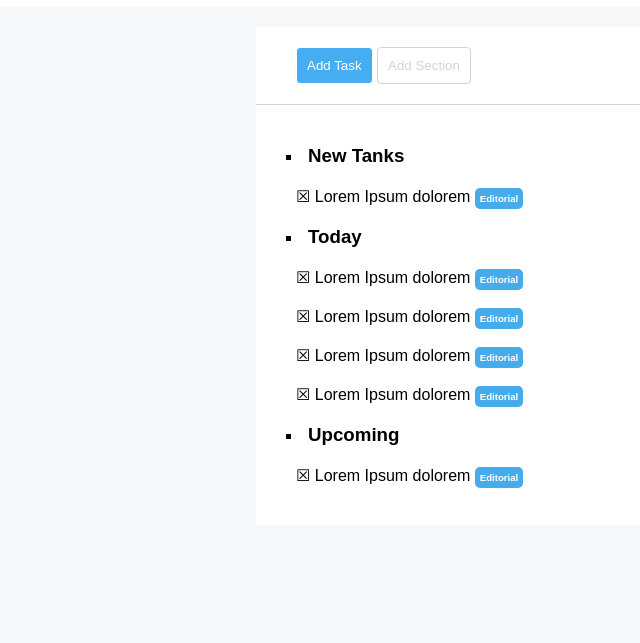
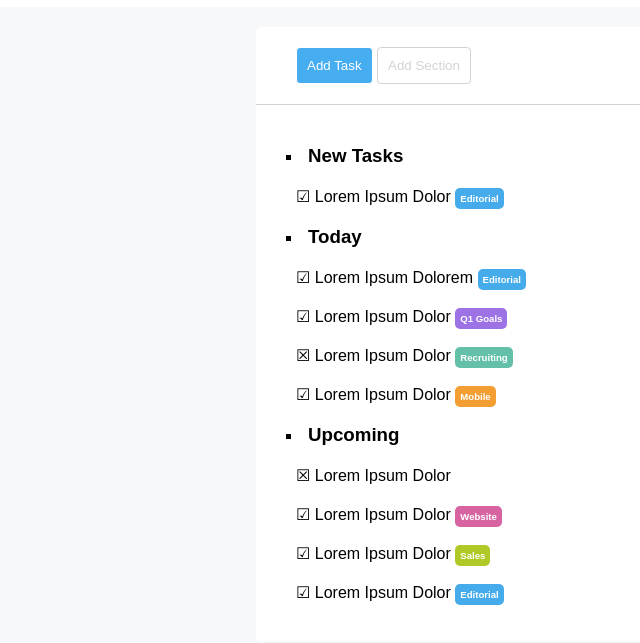
Before and after one commit to didebbo/html-css-toboolist, a plain HTML site: page index.html in a window 1280 px wide. Shown: the part 63-706 px from the top of the page, without its empty margins (0-640 px from the left). Drawn offline with Linux system fonts and the light colour scheme.

Commit message:
add: list with checkbox and badges

```diff
--- a/css/style.css
+++ b/css/style.css
@@ -32,6 +32,7 @@ h1 {
 /* Main */
 
 .main-container {
+    border-radius: 5px;
     width: 60%;
     margin: 20px auto;
     background-color: #fff;
@@ -88,4 +89,9 @@ li.x-box {list-style-type: "\2612";}
    color: #fff;
 }
 
-.badge.bg-1 {background-color: #45ABEA;}
+.badge.bg-editorial {background-color: #45ABEA;}
+.badge.bg-q1goals {background-color: #9C72E4;}
+.badge.bg-recruiting {background-color: #64C0A9;}
+.badge.bg-mobile {background-color: #F29E33;}
+.badge.bg-website {background-color: #D863A1;}
+.badge.bg-sales {background-color: #B0C926;}
--- a/index.html
+++ b/index.html
@@ -47,27 +47,27 @@
                 <div class="main-content">
                     <ul class="ul-category">
                         <li>
-                            <h3>New Tanks</h3>
+                            <h3>New Tasks</h3>
                             <ul class="ul-tasks">
-                                <li class="x-box">
-                                    Lorem Ipsum dolorem <span class="badge bg-1">Editorial</span>
+                                <li class="v-box">
+                                    Lorem Ipsum Dolor <span class="badge bg-editorial">Editorial</span>
                                 </li>
                             </ul>
                         </li>
                         <li>
                             <h3>Today</h3>
                             <ul class="ul-tasks">
-                                <li class="x-box">
-                                    Lorem Ipsum dolorem <span class="badge bg-1">Editorial</span>
+                                <li class="v-box">
+                                    Lorem Ipsum Dolorem <span class="badge bg-editorial">Editorial</span>
+                                </li>
+                                <li class="v-box">
+                                    Lorem Ipsum Dolor <span class="badge bg-q1goals">Q1 Goals</span>
                                 </li>
                                 <li class="x-box">
-                                    Lorem Ipsum dolorem <span class="badge bg-1">Editorial</span>
+                                    Lorem Ipsum Dolor <span class="badge bg-recruiting">Recruiting</span>
                                 </li>
-                                <li class="x-box">
-                                    Lorem Ipsum dolorem <span class="badge bg-1">Editorial</span>
-                                </li>
-                                <li class="x-box">
-                                    Lorem Ipsum dolorem <span class="badge bg-1">Editorial</span>
+                                <li class="v-box">
+                                    Lorem Ipsum Dolor <span class="badge bg-mobile">Mobile</span>
                                 </li>
                             </ul>
                         </li>
@@ -75,7 +75,16 @@
                             <h3>Upcoming</h3>
                             <ul class="ul-tasks">
                                 <li class="x-box">
-                                    Lorem Ipsum dolorem <span class="badge bg-1">Editorial</span>
+                                    Lorem Ipsum Dolor
+                                </li>
+                                <li class="v-box">
+                                    Lorem Ipsum Dolor <span class="badge bg-website">Website</span>
+                                </li>
+                                <li class="v-box">
+                                    Lorem Ipsum Dolor <span class="badge bg-sales">Sales</span>
+                                </li>
+                                <li class="v-box">
+                                    Lorem Ipsum Dolor <span class="badge bg-editorial">Editorial</span>
                                 </li>
                             </ul>
                         </li>
@@ -91,9 +100,9 @@
         <!-- /Main -->
 
         <!-- Footer -->
-        <footer>
-
-        </footer>
+        <!-- <footer>
+            Al momento non c'è un footer
+        </footer> -->
         <!-- /Footer -->
 
     </div>
```
